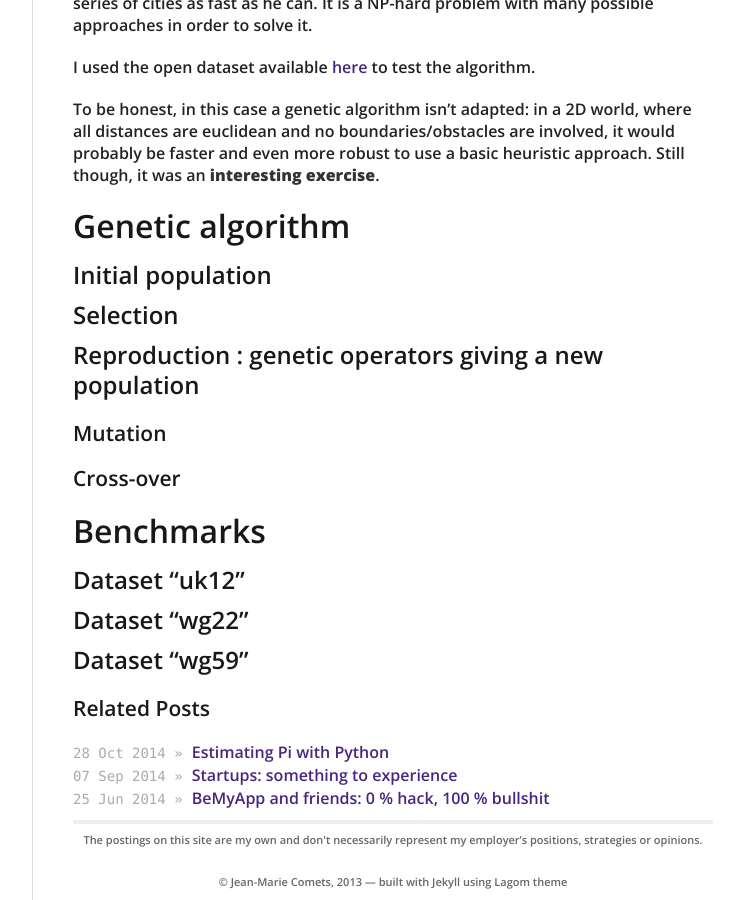
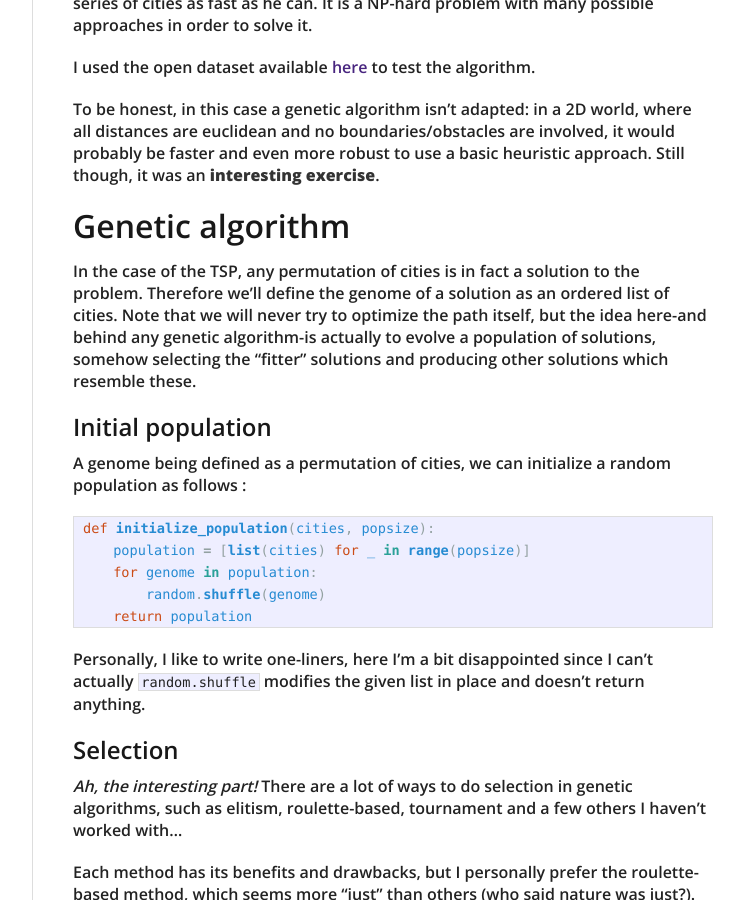
Before and after one commit to jmcomets/jmcomets.github.io, a Jekyll site: the page built from _posts/2014-12-16-evolving-the-tsp.md, in a window 1280 px wide and 900 px high, scrolled down 310 px. Shown: the whole window, without its empty margins (378-1122 px from the left). Built offline with Jekyll 4.4.1, drawn with Linux system fonts in a browser that asks for light colours; nearby versions of some CDN libraries; some of the changed text lies outside the part shown.

Commit message:
More writing (very interesting ML course-lol)

```diff
--- a/_posts/2014-12-16-evolving-the-tsp.md
+++ b/_posts/2014-12-16-evolving-the-tsp.md
@@ -25,8 +25,70 @@ approach. Still though, it was an **interesting exercise**.
 
 # Genetic algorithm
 
+<!-- TODO: explain the process (combining gradient descent and random search) -->
+
+In the case of the TSP, any permutation of cities is in fact a solution to the
+problem. Therefore we'll define the genome of a solution as an ordered list of
+cities. Note that we will never try to optimize the path itself, but the idea
+here-and behind any genetic algorithm-is actually to evolve a population of
+solutions, somehow selecting the "fitter" solutions and producing other
+solutions which resemble these.
+
 ## Initial population
+
+A genome being defined as a permutation of cities, we can initialize a random
+population as follows :
+
+{% highlight python %}
+def initialize_population(cities, popsize):
+    population = [list(cities) for _ in range(popsize)]
+    for genome in population:
+        random.shuffle(genome)
+    return population
+{% endhighlight %}
+
+Personally, I like to write one-liners, here I'm a bit disappointed since I
+can't actually `random.shuffle` modifies the given list in place and doesn't
+return anything.
+
 ## Selection
+
+*Ah, the interesting part!* There are a lot of ways to do selection in genetic
+algorithms, such as elitism, roulette-based, tournament and a few others I
+haven't worked with...
+
+Each method has its benefits and drawbacks, but I personally prefer the
+roulette-based method, which seems more "just" than others (who said nature was
+just?).
+
+{% highlight python %}
+def selection(population, fitness_f, popsize):
+    new_population = []
+    for _ in range(popsize):
+        # compute initial fitnesses
+        genome_fitnesses = [(g, fitness_f(g)) for g in population
+                            if g not in new_population]
+
+        # normalize fitnesses
+        total_fs = sum(f for _, f in genome_fitnesses)
+        genome_fitnesses = ((g, f/total_fs) for g, f in genome_fitnesses)
+
+        # accumulate fitnesses
+        genome_fitnesses = sorted(genome_fitnesses, key=lambda gf: gf[1], reverse=True)
+        genome_fitnesses = [(gf[0], gf[1]/sum(f for _, f in genome_fitnesses[:i+1]))
+                            for i, gf in enumerate(genome_fitnesses)]
+
+        # select first genome with fitness gt a random number from [0, 1)
+        rn = random.random()
+        for genome, fitness in genome_fitnesses:
+            if fitness > rn:
+                selected_genome = genome
+                break
+        new_population.append(selected_genome)
+    return new_population
+{% endhighlight %}
+
+
 ## Reproduction : genetic operators giving a new population
 ### Mutation
 ### Cross-over
```
